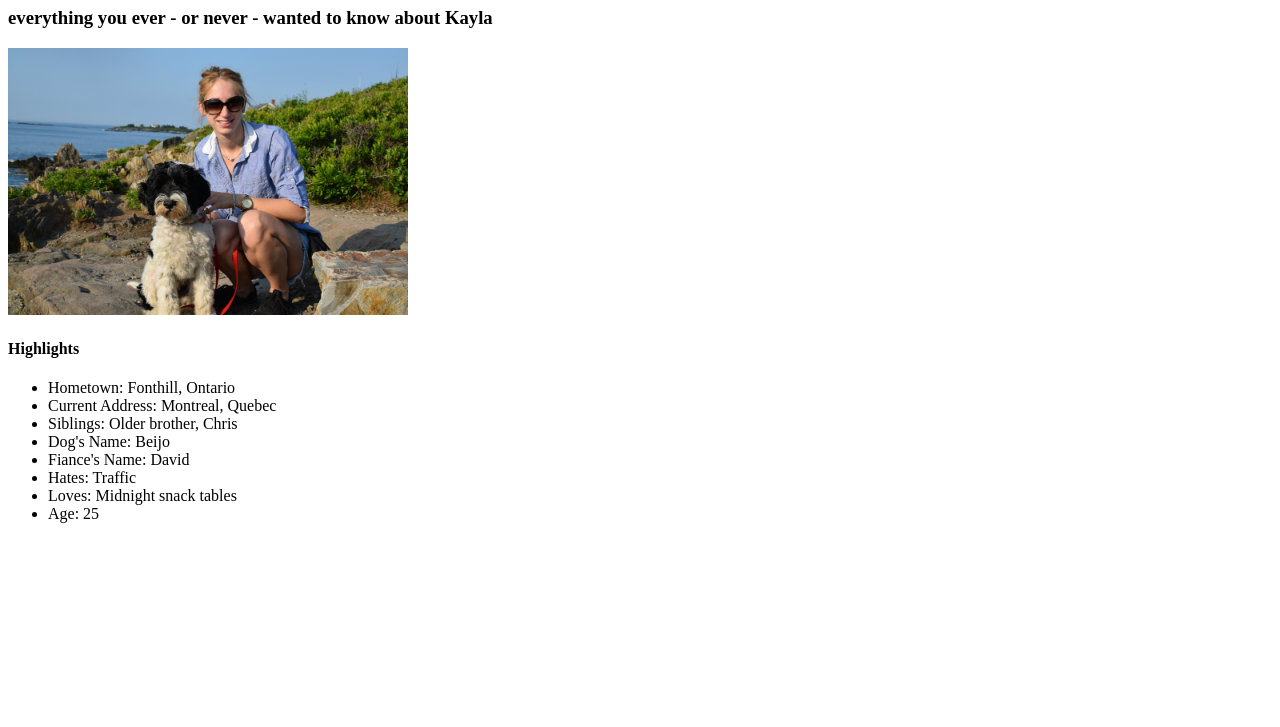
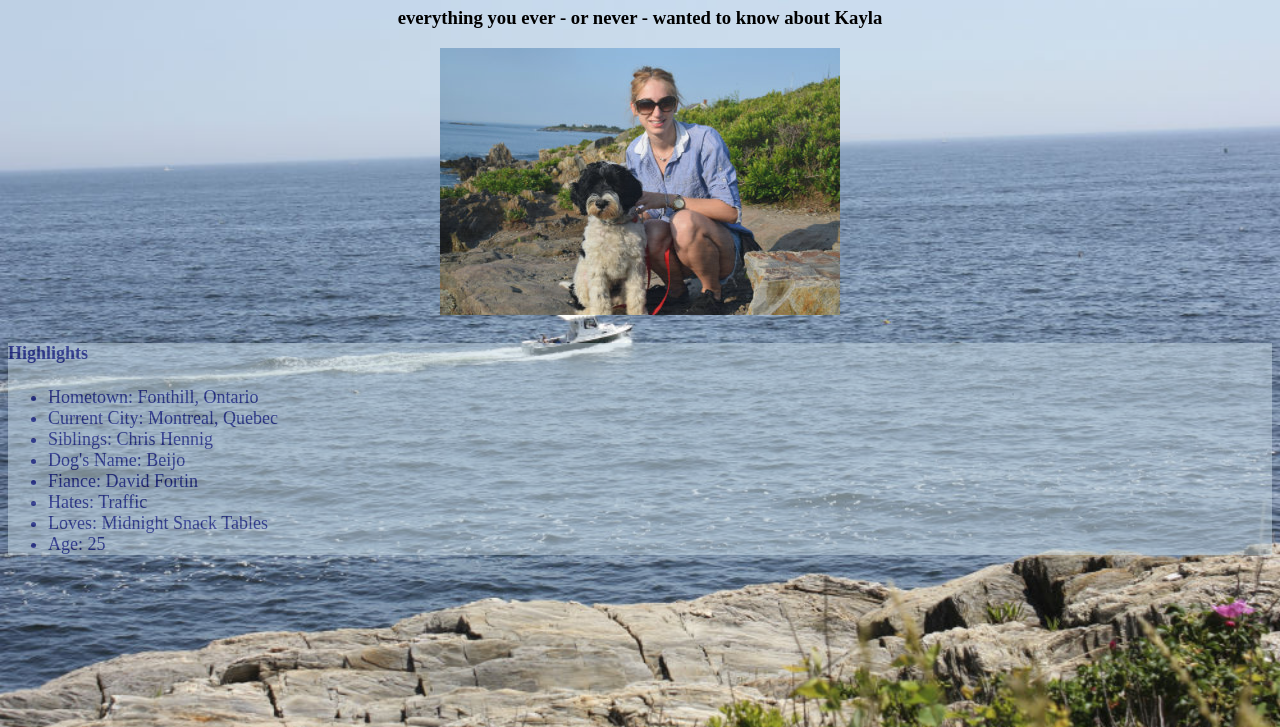
Before and after one commit to hennigk/profile_page, a plain HTML site: page index.html in a window 1280 px wide. Shown: the part 73-800 px from the top of the page. Drawn offline with Linux system fonts and the light colour scheme.

Commit message:
images and styling added

```diff
--- a/index.html
+++ b/index.html
@@ -10,16 +10,16 @@
         <h3>everything you ever - or never - wanted to know about Kayla</h3>
         </header>
         <img id="profile" src="images/Profile_picture.jpg" alt="profile picture" >
-    <div>
+    <div id="highlights">
         <h4>Highlights</h4>
         <ul>
             <li>Hometown: Fonthill, Ontario</li>
-            <li>Current Address: Montreal, Quebec</li>
-            <li>Siblings: Older brother, Chris</li>
+            <li>Current City: Montreal, Quebec</li>
+            <li>Siblings: Chris Hennig</li>
             <li>Dog's Name: Beijo</li>
-            <li>Fiance's Name: David</li>
+            <li>Fiance: David Fortin</li>
             <li>Hates: Traffic</li>
-            <li>Loves: Midnight snack tables</li>
+            <li>Loves: Midnight Snack Tables</li>
             <li>Age: 25</li>
         </ul>
     </div>
--- a/style.css
+++ b/style.css
@@ -0,0 +1,40 @@
+body {
+    text-align: center;
+    font: sans-serif;
+    color: black;
+    background-image: url("images/maine_ocean.jpg");
+    background-repeat: no-repeat;
+    background-size: cover;
+}
+
+header {
+    color: grey;
+    font-weight: bold;
+}
+header h3 {
+    color: black;
+}
+
+#highlights {
+    text-align: left;
+    color: navy;
+    background-color: #CADCE6;
+    opacity: .5;
+    font-size: 18px;
+
+}
+#profile {
+    opacity: .85;
+}
+
+ul #highlights{
+    list-style-type: circle;
+    margin: 0px;
+    padding: 0px 20px;
+    opacity: 1.0;
+}
+div h4 #highlights{
+    font-size: 35px;
+    margin: 0px;
+    opacity: 1.0;
+}
```
Also changed, not shown: images/maine_ocean.jpg (added).
